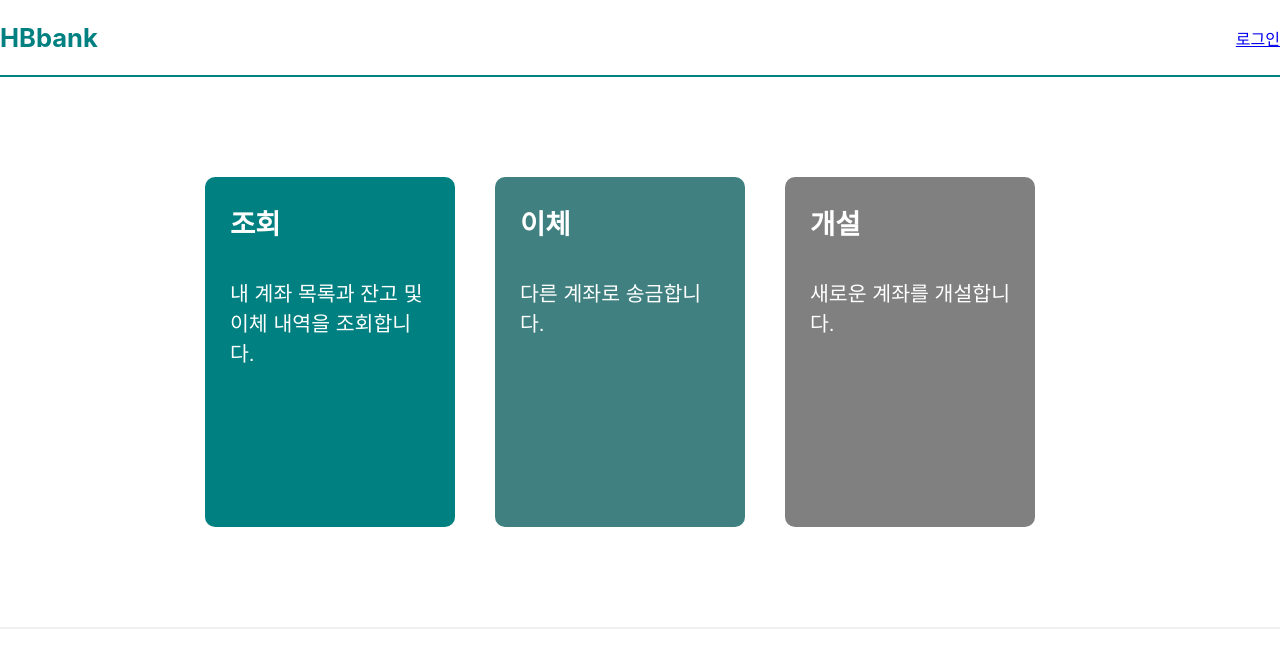
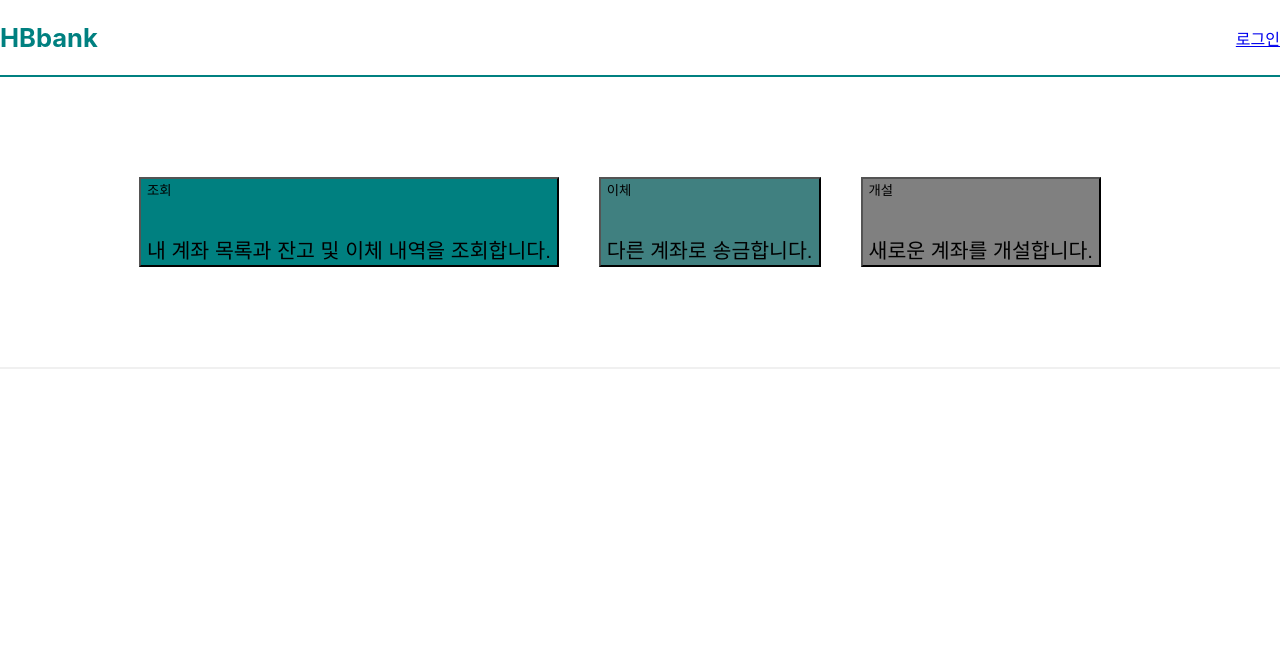
Before and after one commit to baehoonbae/bank-project, a React (Create React App) app in the folder frontend/create-react-app/: page / in a window 1280 px wide. Shown: the top 668 px of the page. Built offline with nearby package versions, Linux system fonts and the light colour scheme.

Commit message:
refactor: button 클래스 네임 수정

```diff
--- a/frontend/create-react-app/src/components/HomeMenuButtons.js
+++ b/frontend/create-react-app/src/components/HomeMenuButtons.js
@@ -1,6 +1,6 @@
 function MyButton({ title, description, backgroundColor, onClick }) {
     return (
-        <button className="buttonStyle" style={{ backgroundColor, marginRight: '40px' }} onClick={onClick}>
+        <button className="button" style={{ backgroundColor, marginRight: '40px' }} onClick={onClick}>
             <div style={{ display: 'flex', flexDirection: 'column', alignItems: 'flex-start' }}>
                 <div style={{ marginBottom: '35px' }}>{title}</div>
                 <div style={{ fontWeight: '100', fontSize: '20.5px', wordWrap: 'break-word', textAlign: 'left' }}>{description}</div>
```
